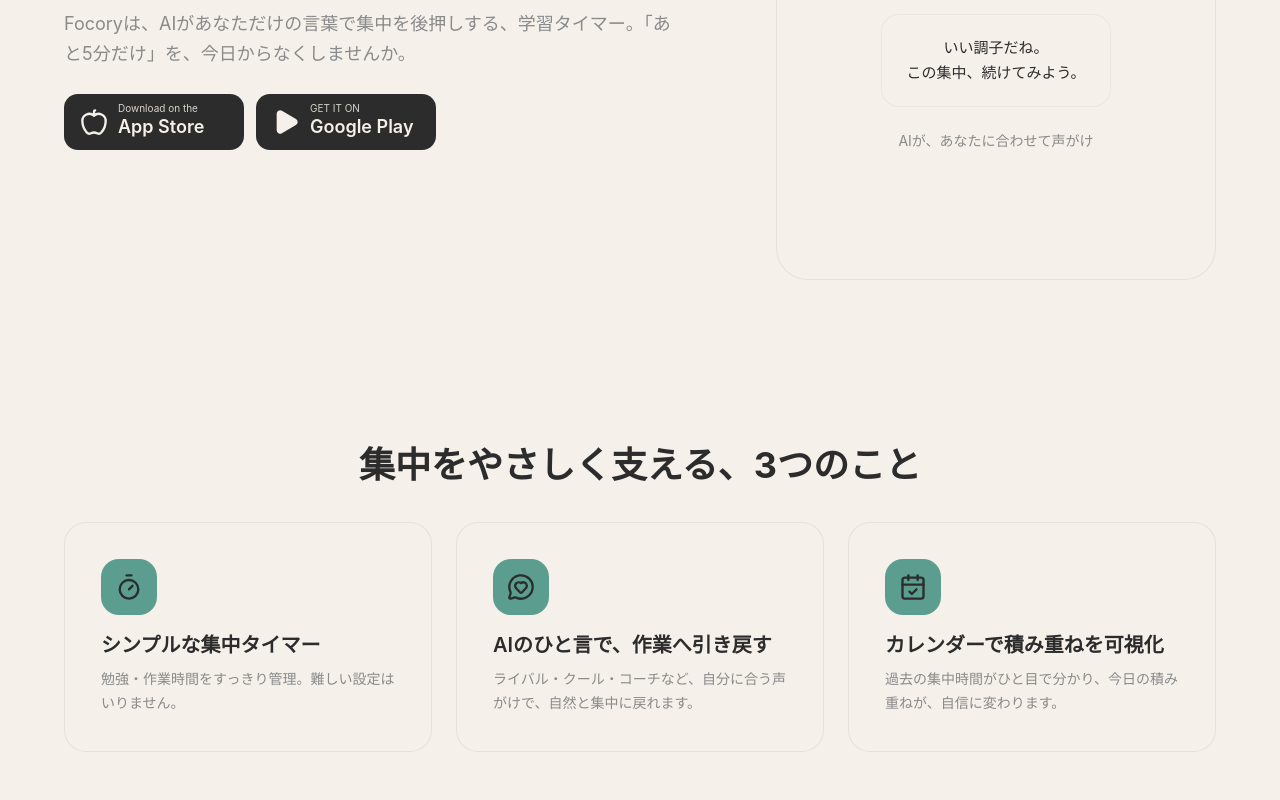
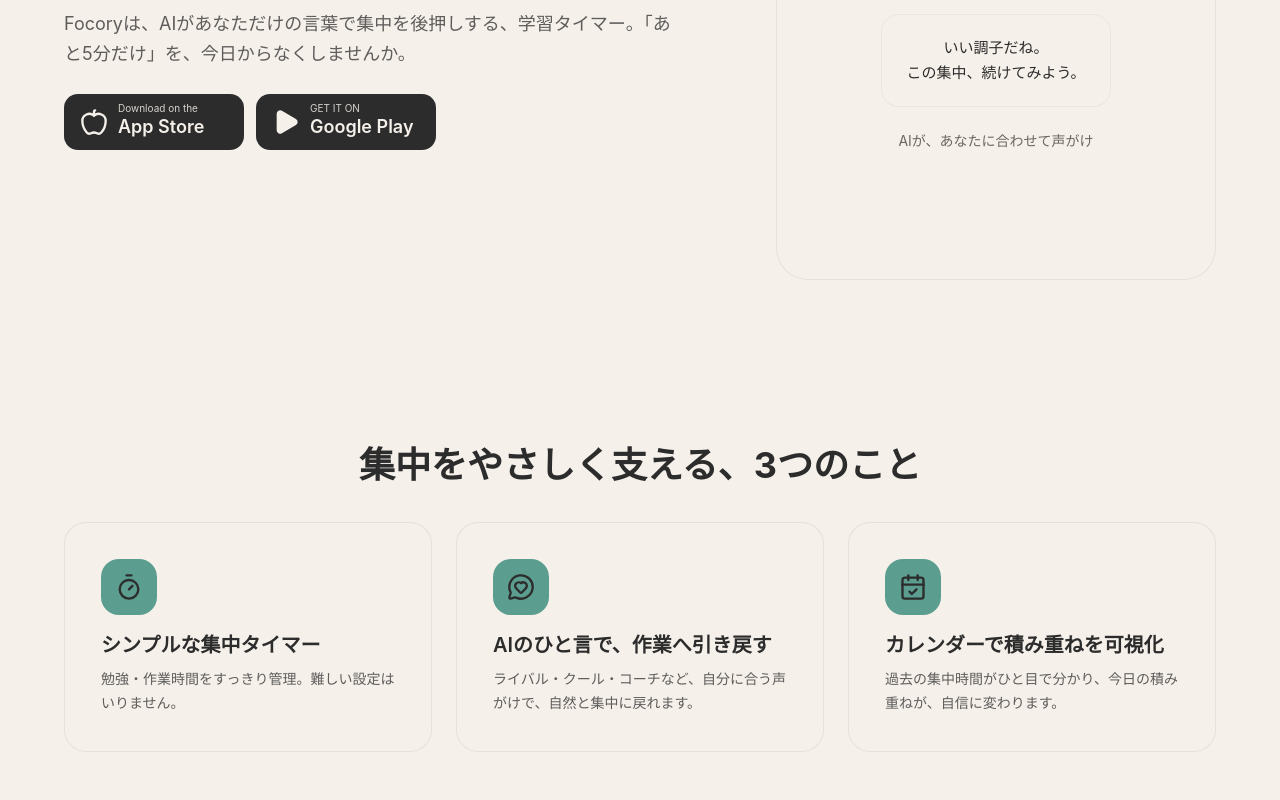
Before and after one commit to shuya729/focory, a Next.js app in the folder apps/web/: page / in a window 1280 px wide. Shown: the part 440-1240 px from the top of the page. Built offline with nearby package versions, Linux system fonts and the light colour scheme.

Commit message:
視認性を上げるための修正

```diff
--- a/apps/web/src/app/_components/landing-features-section.tsx
+++ b/apps/web/src/app/_components/landing-features-section.tsx
@@ -39,7 +39,7 @@
                 <h3 className="wrap-anywhere font-semibold text-[1.0625rem] text-foreground tracking-normal sm:text-xl">
                   {feature.title}
                 </h3>
-                <p className="wrap-anywhere text-muted-foreground text-sm leading-[1.7]">
+                <p className="wrap-anywhere text-foreground/75 text-sm leading-[1.7]">
                   {feature.description}
                 </p>
               </div>
--- a/apps/web/src/app/_components/landing-hero-section.tsx
+++ b/apps/web/src/app/_components/landing-hero-section.tsx
@@ -11,7 +11,7 @@
         <h1 className="wrap-anywhere max-w-full whitespace-pre-line font-bold text-[2rem] text-foreground leading-tight tracking-normal sm:text-5xl lg:text-[3.5rem] lg:leading-[1.2]">
           {LANDING_HERO.title}
         </h1>
-        <p className="wrap-anywhere w-full max-w-152 text-muted-foreground text-sm leading-[1.7] sm:text-lg">
+        <p className="wrap-anywhere w-full max-w-152 text-foreground/75 text-sm leading-[1.7] sm:text-lg">
           <span className="sm:inline">{LANDING_HERO.description}</span>
         </p>
         <div className="flex w-full flex-col items-center gap-3 sm:w-auto sm:flex-row">
--- a/apps/web/src/app/contact/_components/contact-page.tsx
+++ b/apps/web/src/app/contact/_components/contact-page.tsx
@@ -12,7 +12,7 @@
             <h1 className="font-bold text-[1.625rem] text-foreground leading-tight tracking-normal sm:text-4xl lg:text-[2.5rem]">
               お問い合わせ
             </h1>
-            <p className="max-w-[24rem] text-muted-foreground text-sm leading-[1.8] sm:text-[0.9375rem]">
+            <p className="max-w-[24rem] text-foreground/75 text-sm leading-[1.8] sm:text-[0.9375rem]">
               ご意見・ご要望・不具合の報告など、どんなことでもお寄せください。
             </p>
           </div>
--- a/apps/web/src/components/elements/markdown-renderer.tsx
+++ b/apps/web/src/components/elements/markdown-renderer.tsx
@@ -15,7 +15,7 @@
   return (
     <div
       className={cn(
-        "space-y-6 text-muted-foreground text-sm leading-[1.85] md:text-[0.9375rem]",
+        "space-y-6 text-foreground/75 text-sm leading-[1.85] md:text-[0.9375rem]",
         className
       )}
     >
--- a/apps/web/src/globals.css
+++ b/apps/web/src/globals.css
@@ -68,7 +68,7 @@
   --secondary: #ede8e2;
   --secondary-foreground: #2c2c2c;
   --muted: #ede8e2;
-  --muted-foreground: #8a8a8a;
+  --muted-foreground: #6b6761;
   --accent: #5b9e8f;
   --accent-foreground: #2c2c2c;
   --destructive: #b42318;
```
